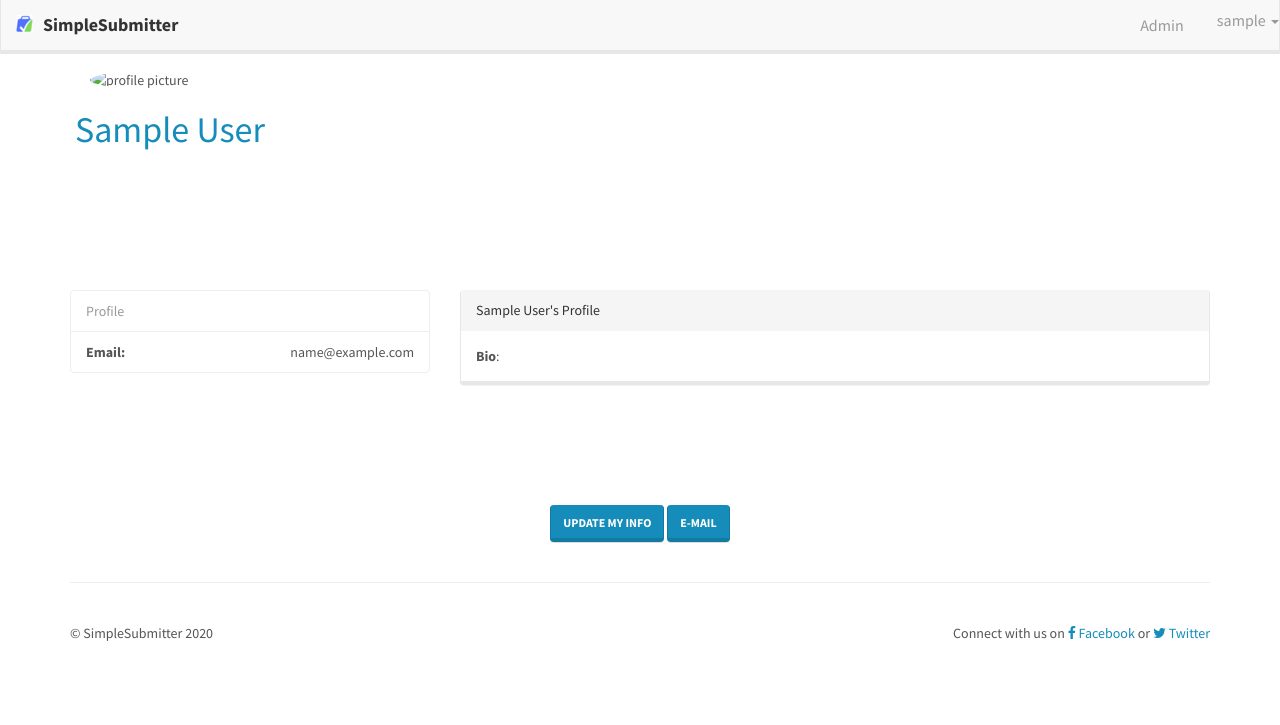
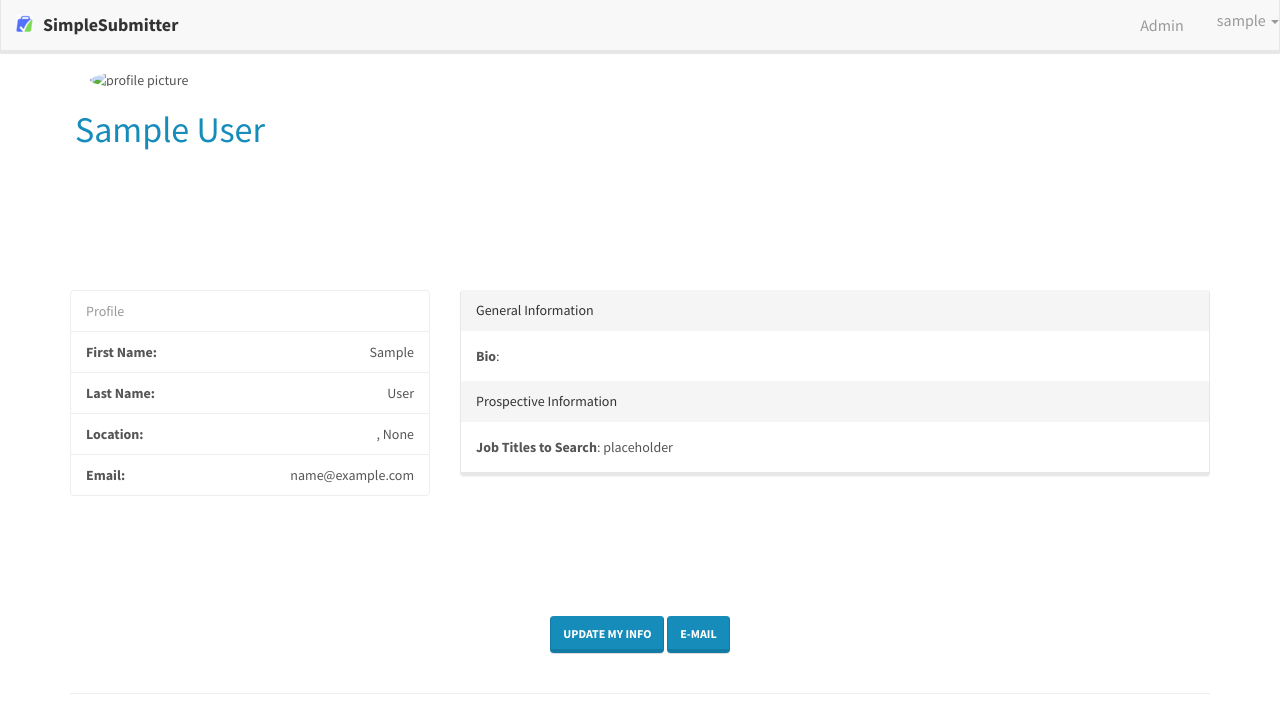
Before and after one commit to thayer6/cookiedough, a Django app: a page that uses cookiedough/templates/users/user_detail.html in a window 1280 px wide. Shown: the top 725 px of the page. Before the commit the page ends 641 px from the top, so only its background shows below. Run offline with Django 3.2, Linux system fonts and the light colour scheme; the visitor is signed in with stand-in values (Sample User, id 1); data comes from the database, SQL or seed files in the repository; some libraries are stand-ins or nearby versions.

Commit message:
add more fields to user model

```diff
--- a/cookiedough/templates/users/user_detail.html
+++ b/cookiedough/templates/users/user_detail.html
@@ -19,18 +19,24 @@
     <div class="col-sm-4">
       <ul class="list-group">
         <li class="list-group-item text-muted">Profile</li>
+        <li class='list-group-item text-right'><span class="pull-left"><strong>First Name:</strong></span> {{ user.first_name }}
+        <li class='list-group-item text-right'><span class="pull-left"><strong>Last Name:</strong></span> {{ user.last_name }}
+        <li class='list-group-item text-right'><span class="pull-left"><strong>Location:</strong></span> {{ user.city }}, {{ user.state }}
         <li class="list-group-item text-right"><span class="pull-left"><strong>Email:</strong></span> {{ user.email|default:"missing" }}
       </ul>
     </div>
     <div class="col-sm-8">
       <div class="panel panel-default">
-        <div class="panel-heading">{{ user.name }}'s Profile
-	</div>
+        <div class="panel-heading">General Information</div>
         <div class="panel-body">
-	  <strong>Bio</strong>: {{ user.bio }}
-	</div>
+	        <strong>Bio</strong>: {{ user.bio }}
+	      </div>
+          <div class="panel-heading">Prospective Information</div>
+          <div class="panel-body">
+            <strong>Job Titles to Search</strong>: placeholder
+          </div>
+        </div>
       </div>
-    </div>
   </div>
 </div>
 
--- a/cookiedough/users/models.py
+++ b/cookiedough/users/models.py
@@ -3,6 +3,7 @@
 from django.db.models import CharField
 from django.urls import reverse
 from django.utils.translation import gettext_lazy as _
+from localflavor.us.us_states import STATE_CHOICES
 
 
 class User(AbstractUser):
@@ -11,6 +12,12 @@
     #: First and last name do not cover name patterns around the globe
     # add bio to user info
     name = CharField(_("Name of User"), blank=True, max_length=255)
+    first_name = CharField(_("First Name"), blank=True, max_length=255)
+    last_name = CharField(_("Last Name"), blank=True, max_length=255)
+    city = CharField(_("City"), blank=True, max_length=255)
+    state = CharField(
+        _("State"), max_length=2, choices=STATE_CHOICES, null=True, blank=True
+    )
     bio = CharField(("Short Bio"), blank=True, max_length=500)
     photo = models.ImageField(upload_to="profile_pics", blank=True)
 
--- a/cookiedough/users/views.py
+++ b/cookiedough/users/views.py
@@ -23,7 +23,7 @@
 class UserUpdateView(LoginRequiredMixin, UpdateView):
 
     model = User
-    fields = ["name", "bio", "photo"]
+    fields = ["first_name", "last_name", "city", "state", "bio", "photo"]
 
     def get_success_url(self):
         return reverse("users:detail", kwargs={"username": self.request.user.username})
```
Also changed, not shown: cookiedough/users/migrations/0003_auto_20201208_0542.py (added).
